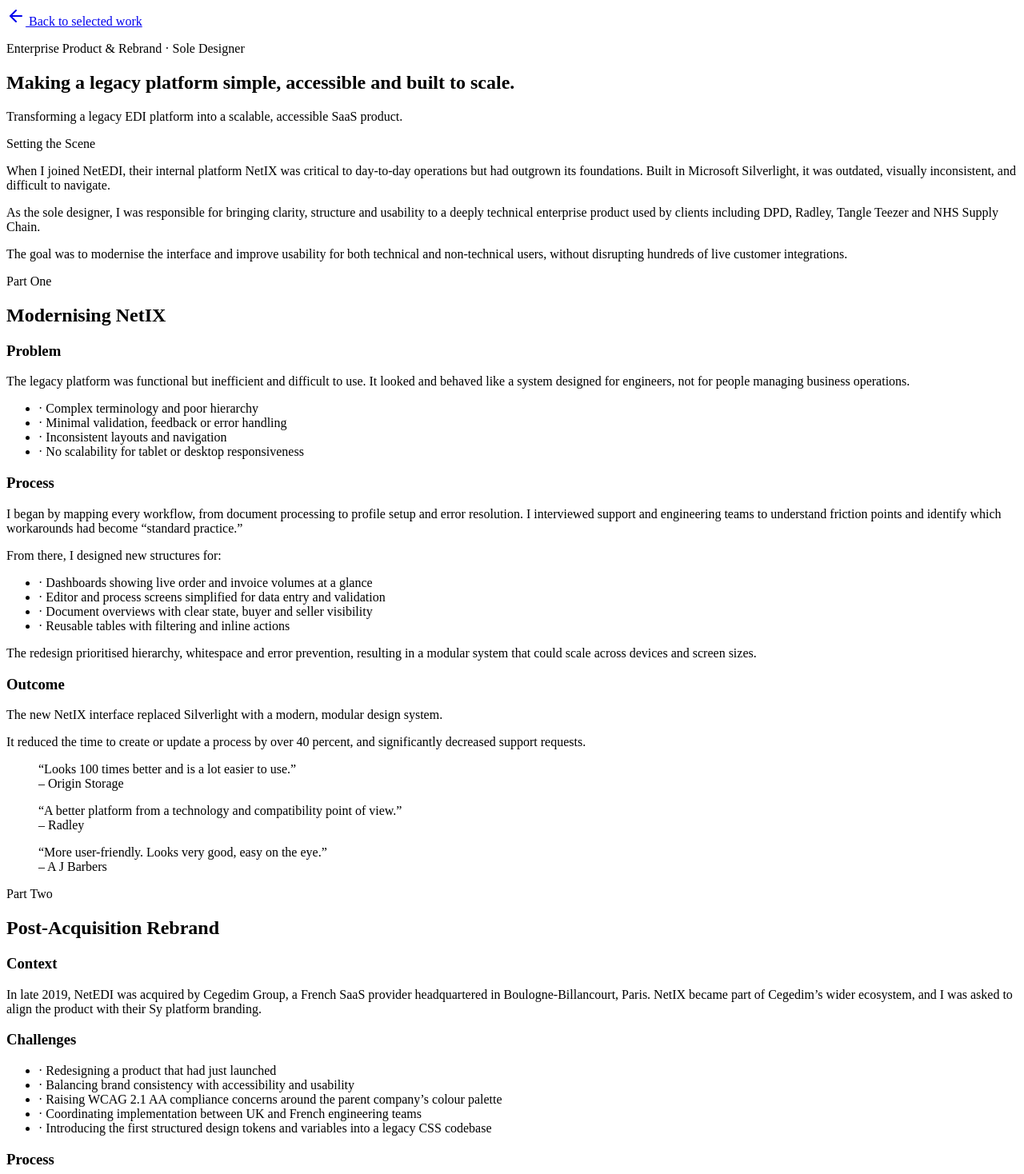
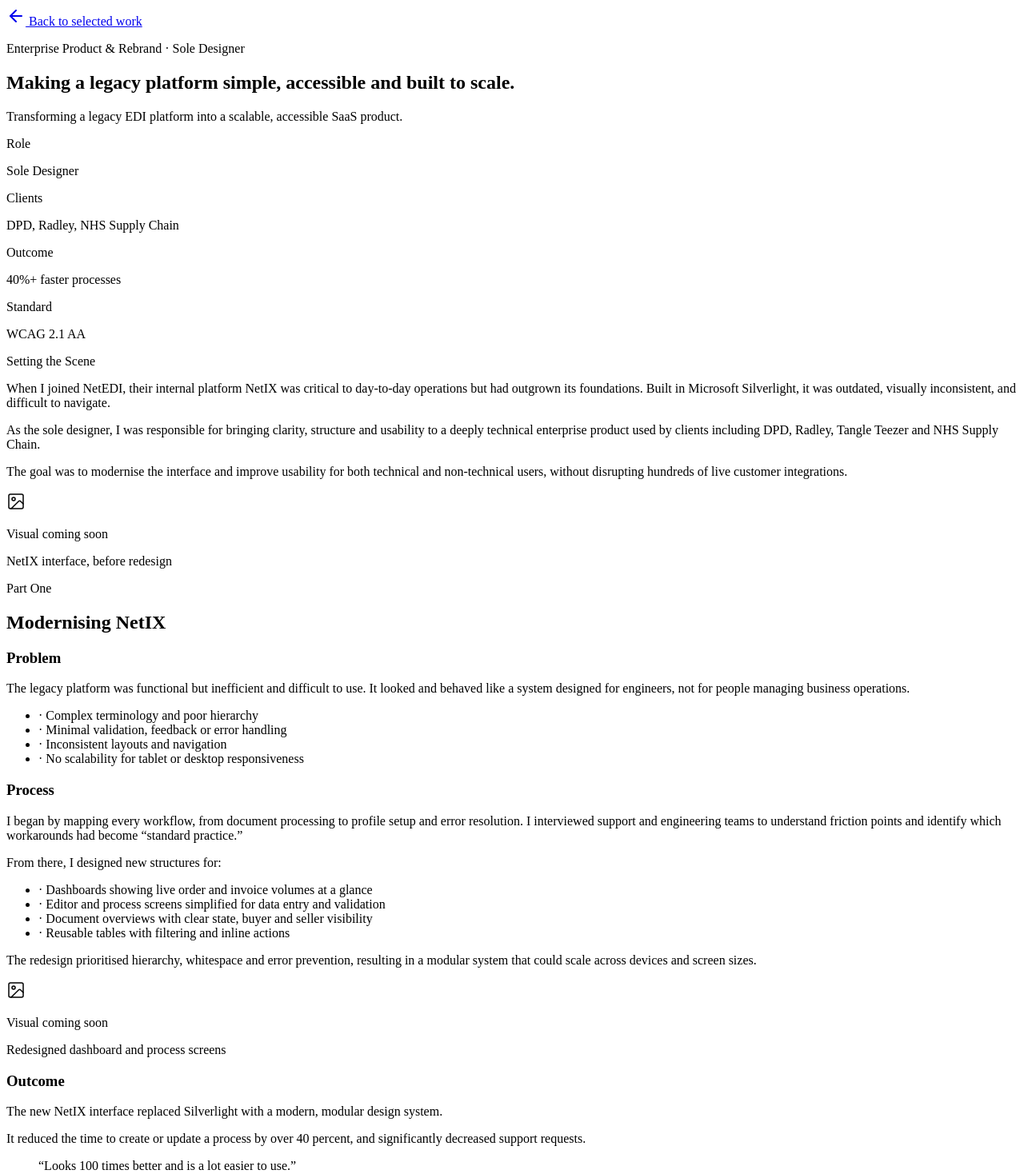
Before and after one commit to jadeparrish/portfolio, a Next.js app: page /work/netix in a window 1280 px wide. Shown: the top 1468 px of the page at 80% size. Built offline with nearby package versions, Linux system fonts and the light colour scheme.

Commit message:
Update page.js

```diff
--- a/app/work/netix/page.js
+++ b/app/work/netix/page.js
@@ -1,6 +1,6 @@
 import React from 'react';
 import Link from 'next/link';
-import { ArrowLeft } from 'lucide-react';
+import { ArrowLeft, Image as ImageIcon } from 'lucide-react';
 
 export const metadata = {
   title: 'NetIX Redesign & Rebrand: Jade Parrish',
@@ -12,6 +12,27 @@ function SectionLabel({ children }) {
     <p className="text-[11px] uppercase tracking-[0.2em] font-medium text-neutral-400 mb-6">
       {children}
     </p>
+  );
+}
+
+function SubLabel({ children }) {
+  return (
+    <h3 className="flex items-center gap-2 text-sm uppercase tracking-[0.15em] font-semibold text-neutral-800 mb-4">
+      <span className="w-1.5 h-1.5 rounded-full bg-[#A47864] flex-shrink-0" />
+      {children}
+    </h3>
+  );
+}
+
+function ImagePlaceholder({ tint, caption }) {
+  return (
+    <div className={`aspect-[16/9] w-full rounded-sm border border-neutral-200/80 ${tint} flex flex-col items-center justify-center gap-2 my-10`}>
+      <ImageIcon className="w-6 h-6 text-neutral-400" strokeWidth={1.5} />
+      <p className="text-xs uppercase tracking-[0.15em] text-neutral-500 font-medium">
+        Visual coming soon
+      </p>
+      <p className="text-xs text-neutral-400">{caption}</p>
+    </div>
   );
 }
 
@@ -30,7 +51,7 @@ export default function NetIXCaseStudy() {
 
       <main className="max-w-3xl mx-auto px-6 sm:px-8 pb-24">
         {/* Title */}
-        <section className="pb-12 border-b border-neutral-200/80">
+        <section className="pb-8 border-b border-neutral-200/80">
           <p className="text-[11px] uppercase tracking-[0.2em] font-medium text-neutral-400 mb-4">
             Enterprise Product &amp; Rebrand &middot; Sole Designer
           </p>
@@ -40,6 +61,28 @@ export default function NetIXCaseStudy() {
           <p className="text-neutral-600 text-base sm:text-lg leading-relaxed max-w-xl">
             Transforming a legacy EDI platform into a scalable, accessible SaaS product.
           </p>
+        </section>
+
+        {/* At a Glance */}
+        <section className="py-8 border-b border-neutral-200/80">
+          <div className="grid grid-cols-2 sm:grid-cols-4 gap-6">
+            <div>
+              <p className="text-[10px] uppercase tracking-[0.15em] text-neutral-400 mb-1.5">Role</p>
+              <p className="text-sm font-medium text-neutral-900">Sole Designer</p>
+            </div>
+            <div>
+              <p className="text-[10px] uppercase tracking-[0.15em] text-neutral-400 mb-1.5">Clients</p>
+              <p className="text-sm font-medium text-neutral-900">DPD, Radley, NHS Supply Chain</p>
+            </div>
+            <div>
+              <p className="text-[10px] uppercase tracking-[0.15em] text-neutral-400 mb-1.5">Outcome</p>
+              <p className="text-sm font-medium text-[#A47864]">40%+ faster processes</p>
+            </div>
+            <div>
+              <p className="text-[10px] uppercase tracking-[0.15em] text-neutral-400 mb-1.5">Standard</p>
+              <p className="text-sm font-medium text-neutral-900">WCAG 2.1 AA</p>
+            </div>
+          </div>
         </section>
 
         {/* Setting the Scene */}
@@ -63,6 +106,8 @@ export default function NetIXCaseStudy() {
               customer integrations.
             </p>
           </div>
+
+          <ImagePlaceholder tint="bg-[#E9E4DE]" caption="NetIX interface, before redesign" />
         </section>
 
         {/* Part 1: Modernising NetIX */}
@@ -70,21 +115,19 @@ export default function NetIXCaseStudy() {
           <p className="text-xs uppercase tracking-[0.2em] font-medium text-[#A47864] mb-2">
             Part One
           </p>
-          <h2 className="text-2xl sm:text-3xl font-serif text-neutral-900 mb-8">
+          <h2 className="text-2xl sm:text-3xl font-serif text-neutral-900 mb-10">
             Modernising NetIX
           </h2>
 
           <div className="space-y-10">
             <div>
-              <h3 className="text-sm uppercase tracking-[0.15em] font-medium text-neutral-500 mb-4">
-                Problem
-              </h3>
+              <SubLabel>Problem</SubLabel>
               <p className="text-neutral-700 leading-relaxed mb-4">
                 The legacy platform was functional but inefficient and difficult to use.
                 It looked and behaved like a system designed for engineers, not for
                 people managing business operations.
               </p>
-              <ul className="space-y-2 text-neutral-700 text-sm">
+              <ul className="space-y-2.5 text-neutral-700 text-sm">
                 <li className="flex gap-3"><span className="text-[#A47864]">&middot;</span> Complex terminology and poor hierarchy</li>
                 <li className="flex gap-3"><span className="text-[#A47864]">&middot;</span> Minimal validation, feedback or error handling</li>
                 <li className="flex gap-3"><span className="text-[#A47864]">&middot;</span> Inconsistent layouts and navigation</li>
@@ -93,9 +136,7 @@ export default function NetIXCaseStudy() {
             </div>
 
             <div>
-              <h3 className="text-sm uppercase tracking-[0.15em] font-medium text-neutral-500 mb-4">
-                Process
-              </h3>
+              <SubLabel>Process</SubLabel>
               <p className="text-neutral-700 leading-relaxed mb-4">
                 I began by mapping every workflow, from document processing to profile
                 setup and error resolution. I interviewed support and engineering teams
@@ -105,7 +146,7 @@ export default function NetIXCaseStudy() {
               <p className="text-neutral-700 leading-relaxed mb-4">
                 From there, I designed new structures for:
               </p>
-              <ul className="space-y-2 text-neutral-700 text-sm mb-4">
+              <ul className="space-y-2.5 text-neutral-700 text-sm mb-4">
                 <li className="flex gap-3"><span className="text-[#A47864]">&middot;</span> Dashboards showing live order and invoice volumes at a glance</li>
                 <li className="flex gap-3"><span className="text-[#A47864]">&middot;</span> Editor and process screens simplified for data entry and validation</li>
                 <li className="flex gap-3"><span className="text-[#A47864]">&middot;</span> Document overviews with clear state, buyer and seller visibility</li>
@@ -116,12 +157,12 @@ export default function NetIXCaseStudy() {
                 resulting in a modular system that could scale across devices and screen
                 sizes.
               </p>
+
+              <ImagePlaceholder tint="bg-[#E3E6E1]" caption="Redesigned dashboard and process screens" />
             </div>
 
             <div>
-              <h3 className="text-sm uppercase tracking-[0.15em] font-medium text-neutral-500 mb-4">
-                Outcome
-              </h3>
+              <SubLabel>Outcome</SubLabel>
               <p className="text-neutral-700 leading-relaxed mb-2">
                 The new NetIX interface replaced Silverlight with a modern, modular
                 design system.
@@ -162,15 +203,13 @@ export default function NetIXCaseStudy() {
           <p className="text-xs uppercase tracking-[0.2em] font-medium text-[#A47864] mb-2">
             Part Two
           </p>
-          <h2 className="text-2xl sm:text-3xl font-serif text-neutral-900 mb-8">
+          <h2 className="text-2xl sm:text-3xl font-serif text-neutral-900 mb-10">
             Post-Acquisition Rebrand
           </h2>
 
           <div className="space-y-10">
             <div>
-              <h3 className="text-sm uppercase tracking-[0.15em] font-medium text-neutral-500 mb-4">
-                Context
-              </h3>
+              <SubLabel>Context</SubLabel>
               <p className="text-neutral-700 leading-relaxed">
                 In late 2019, NetEDI was acquired by Cegedim Group, a French SaaS
                 provider headquartered in Boulogne-Billancourt, Paris. NetIX became part
@@ -180,10 +219,8 @@ export default function NetIXCaseStudy() {
             </div>
 
             <div>
-              <h3 className="text-sm uppercase tracking-[0.15em] font-medium text-neutral-500 mb-4">
-                Challenges
-              </h3>
-              <ul className="space-y-2 text-neutral-700 text-sm">
+              <SubLabel>Challenges</SubLabel>
+              <ul className="space-y-2.5 text-neutral-700 text-sm">
                 <li className="flex gap-3"><span className="text-[#A47864]">&middot;</span> Redesigning a product that had just launched</li>
                 <li className="flex gap-3"><span className="text-[#A47864]">&middot;</span> Balancing brand consistency with accessibility and usability</li>
                 <li className="flex gap-3"><span className="text-[#A47864]">&middot;</span> Raising WCAG 2.1 AA compliance concerns around the parent company&rsquo;s colour palette</li>
@@ -193,9 +230,7 @@ export default function NetIXCaseStudy() {
             </div>
 
             <div>
-              <h3 className="text-sm uppercase tracking-[0.15em] font-medium text-neutral-500 mb-4">
-                Process
-              </h3>
+              <SubLabel>Process</SubLabel>
               <div className="space-y-4 text-neutral-700 leading-relaxed">
                 <p>
                   I reviewed Cegedim&rsquo;s brand library, compared colour and
@@ -220,18 +255,18 @@ export default function NetIXCaseStudy() {
                   both product ecosystems.
                 </p>
               </div>
+
+              <ImagePlaceholder tint="bg-[#E4E1E8]" caption="Rebrand: before and after Cegedim alignment" />
             </div>
 
             <div>
-              <h3 className="text-sm uppercase tracking-[0.15em] font-medium text-neutral-500 mb-4">
-                Outcome
-              </h3>
+              <SubLabel>Outcome</SubLabel>
               <p className="text-neutral-700 leading-relaxed mb-4">
                 The rebrand delivered a unified, accessible interface that preserved
                 NetIX&rsquo;s usability while aligning it with Cegedim&rsquo;s broader
                 SaaS suite.
               </p>
-              <ul className="space-y-2 text-neutral-700 text-sm">
+              <ul className="space-y-2.5 text-neutral-700 text-sm">
                 <li className="flex gap-3"><span className="text-[#A47864]">&middot;</span> Introduced consistent visual hierarchy and colour usage</li>
                 <li className="flex gap-3"><span className="text-[#A47864]">&middot;</span> Established WCAG-compliant colour tokens and typography scales</li>
                 <li className="flex gap-3"><span className="text-[#A47864]">&middot;</span> Improved user trust and engagement post-acquisition</li>
```
